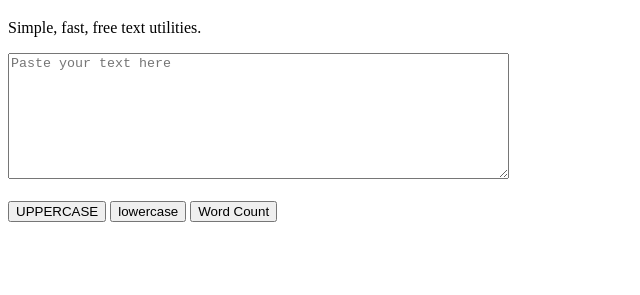
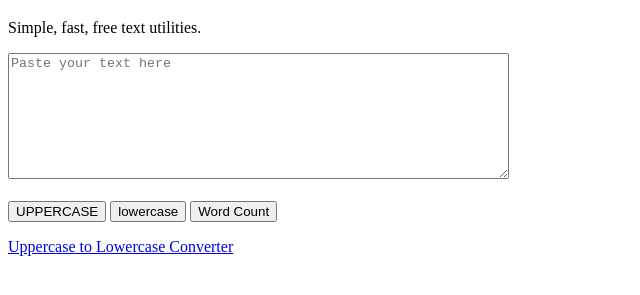
Before and after one commit to Innovative-Brat/text-tools, a plain HTML site: page index.html in a window 1280 px wide. Shown: the part 61-356 px from the top of the page, without its empty margins (0-640 px from the left). Drawn offline with Linux system fonts and the light colour scheme.

Commit message:
Fix HTML formatting issues in index.html

```diff
--- a/index.html
+++ b/index.html
@@ -35,5 +35,7 @@
     }
   </script>
 
+  <a href="uppercase-lowercase.html">Uppercase to Lowercase Converter</a><br>
+
 </body>
 </html>
```
